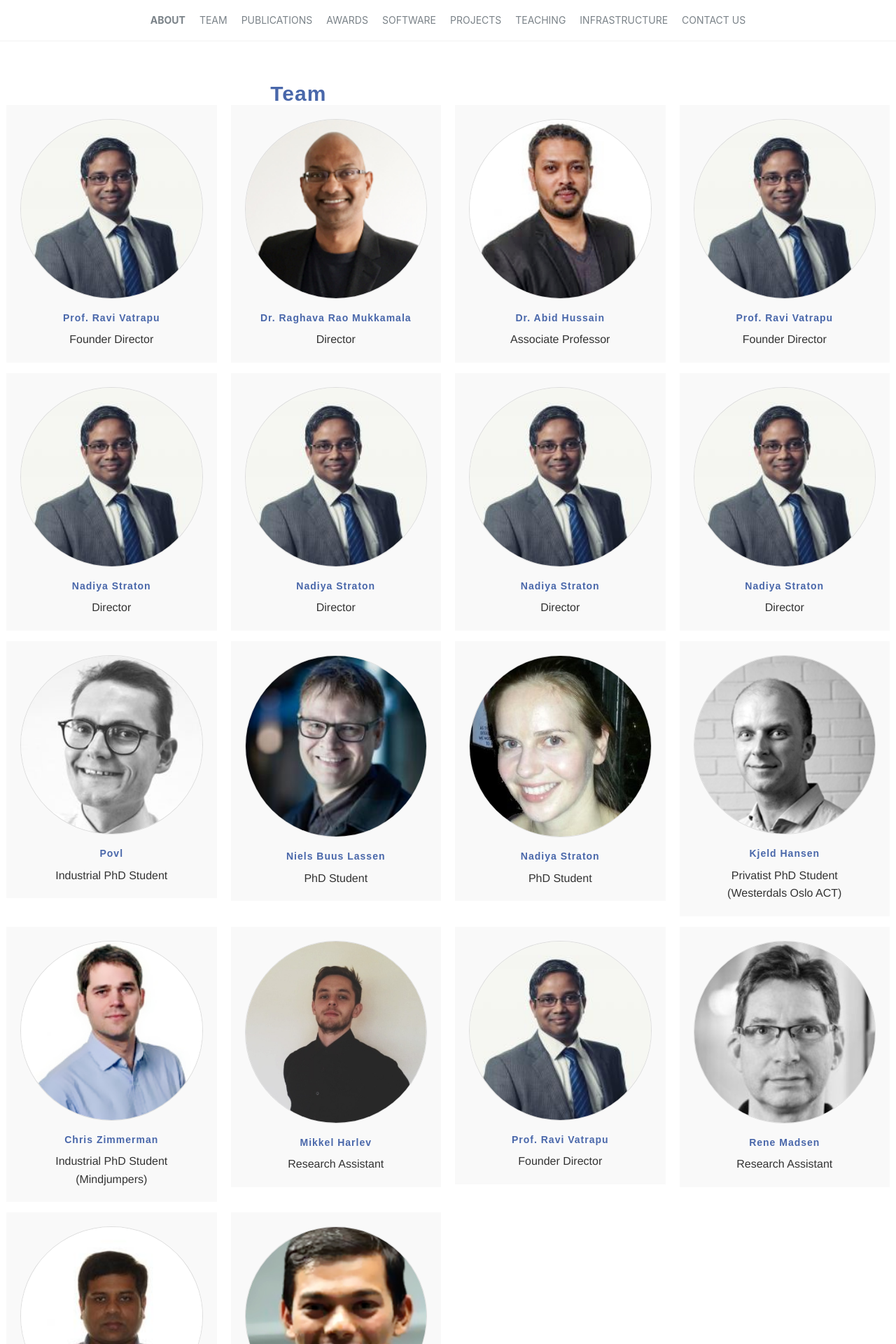
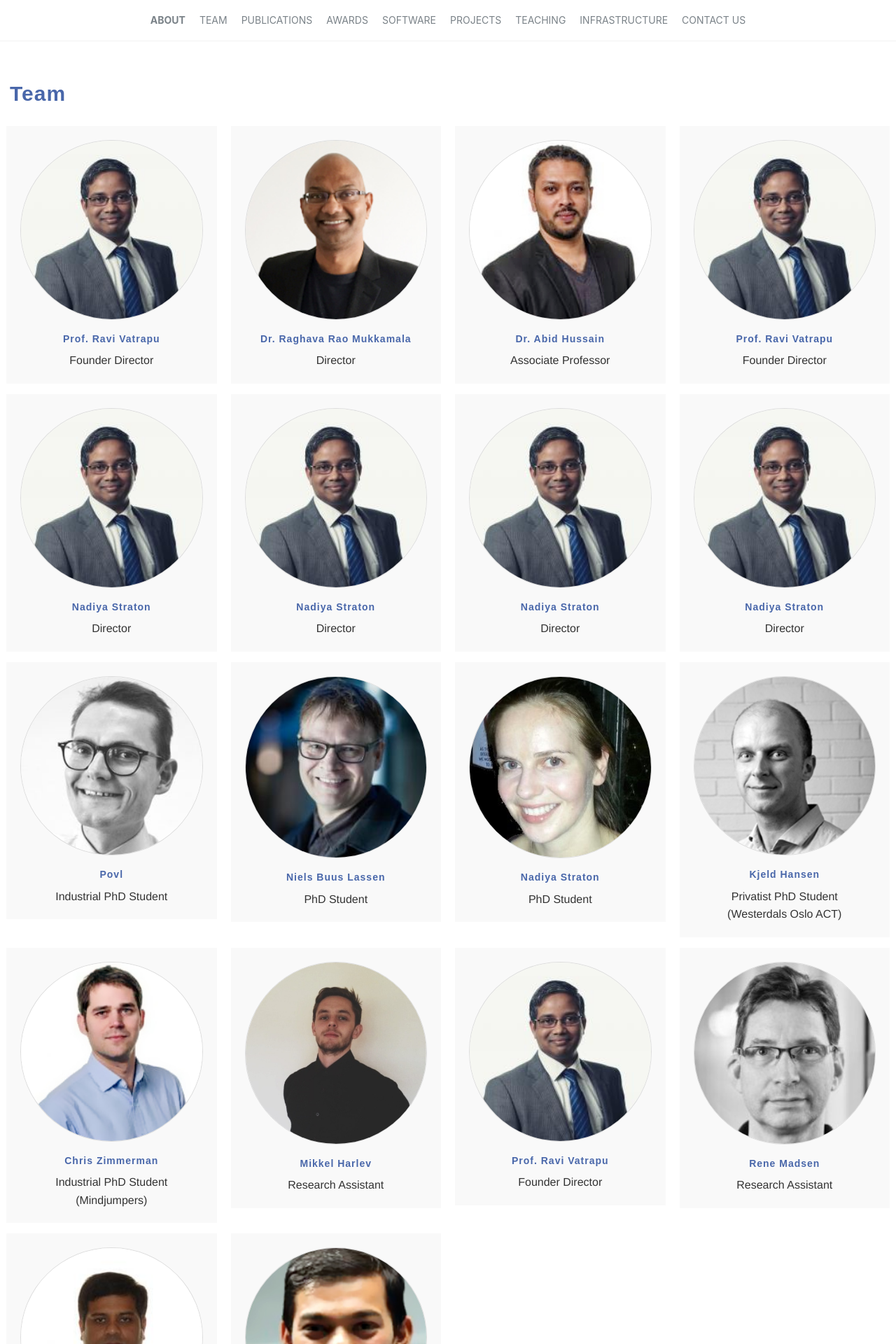
Before and after one commit to cbsBDA/cbsBDA-homepage, a Jekyll site: the page built from _pages/team.md, in a window 1280 px wide. Shown: the top 1920 px of the page at 70% size. Built offline with Jekyll 4.4.1, drawn with Linux system fonts in a browser that asks for light colours; nearby versions of some CDN libraries.

Commit message:
Update team.md

```diff
--- a/_pages/team.md
+++ b/_pages/team.md
@@ -15,7 +15,7 @@ author_profile: true
       <div class="col-lg-8 col-lg-offset-2 m-0">
         <div class="wow bounceInDown m-0" data-wow-delay="0.4s">
             <div class="section-heading">
-              <h2 class="mb-0">Team</h2>
+              <h2 class="text-left">Team</h2>
             </div>
           </div>
         </div>
@@ -275,7 +275,7 @@ author_profile: true
         <div class="col-lg-8 col-lg-offset-2 m-0">
           <div class="wow bounceInDown m-0" data-wow-delay="0.4s">
             <div class="section-heading">
-              <h2 class="mb-0">cbsBDA Aluminia</h2>
+              <h2 class="text-left">cbsBDA Aluminia</h2>
             </div>
           </div>
         </div>
```
